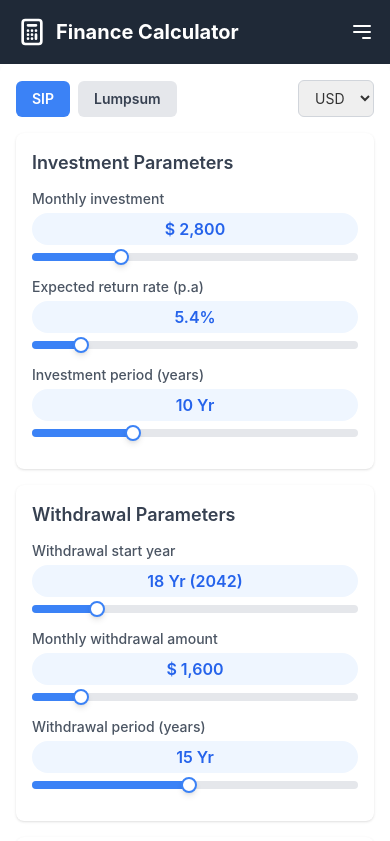
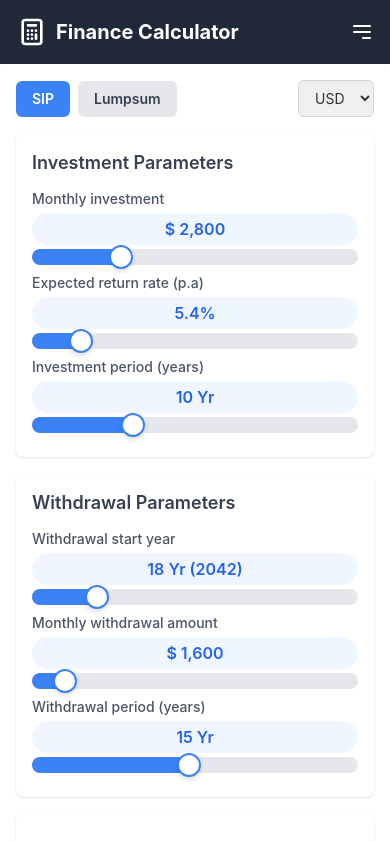
Before and after one commit to DhruvDoshi/Calculator, a React (Create React App) app: page /investmentcalculator in a window 390 px wide. Shown: the top 841 px of the page. Built offline with nearby package versions, Linux system fonts and the light colour scheme.

Commit message:
Slider mobile (#10)
* slider change for mobile

* slider change for mobile and web

* updated limits

---------

Co-authored-by: DHRUV DOSHI <Work@doshidhruv.com>

```diff
--- a/package.json
+++ b/package.json
@@ -12,6 +12,7 @@
     "react-dom": "^18.3.1",
     "react-router-dom": "^6.26.2",
     "react-scripts": "5.0.1",
+    "react-touch-drag-slider": "^2.2.6",
     "web-vitals": "^2.1.4"
   },
   "scripts": {
--- a/src/components/DraggableSlider.js
+++ b/src/components/DraggableSlider.js
@@ -1,32 +1,36 @@
-import React, { useState, useRef } from 'react';
+import React, { useState, useRef, useCallback } from 'react';
 
 const DraggableSlider = ({ label, value, setValue, min, max, step, currencySymbol, currentYear, showYear }) => {
-  const [isDragging, setIsDragging] = useState(false);
   const [isEditing, setIsEditing] = useState(false);
   const [inputValue, setInputValue] = useState(value);
   const sliderRef = useRef(null);
 
-  const updateValue = (clientX) => {
+  const updateValue = useCallback((clientX) => {
     const rect = sliderRef.current.getBoundingClientRect();
-    const percentage = (clientX - rect.left) / rect.width;
+    const percentage = Math.max(0, Math.min(1, (clientX - rect.left) / rect.width));
     const newValue = Math.round((percentage * (max - min) + min) / step) * step;
     setValue(Math.min(max, Math.max(min, newValue)));
-  };
+  }, [min, max, step, setValue]);
 
-  const handleMouseDown = (e) => {
-    setIsDragging(true);
-    updateValue(e.clientX);
-  };
-
-  const handleMouseMove = (e) => {
-    if (isDragging) {
-      updateValue(e.clientX);
-    }
-  };
-
-  const handleMouseUp = () => {
-    setIsDragging(false);
-  };
+  const handleStart = useCallback((e) => {
+    e.preventDefault();
+    const handleMove = (moveEvent) => {
+      moveEvent.preventDefault();
+      const clientX = moveEvent.type.includes('mouse') ? moveEvent.clientX : moveEvent.touches[0].clientX;
+      updateValue(clientX);
+    };
+    const handleEnd = () => {
+      document.removeEventListener('mousemove', handleMove);
+      document.removeEventListener('touchmove', handleMove);
+      document.removeEventListener('mouseup', handleEnd);
+      document.removeEventListener('touchend', handleEnd);
+    };
+    document.addEventListener('mousemove', handleMove);
+    document.addEventListener('touchmove', handleMove);
+    document.addEventListener('mouseup', handleEnd);
+    document.addEventListener('touchend', handleEnd);
+    updateValue(e.type.includes('mouse') ? e.clientX : e.touches[0].clientX);
+  }, [updateValue]);
 
   const handleInputChange = (e) => {
     setInputValue(e.target.value);
@@ -48,8 +52,8 @@ const DraggableSlider = ({ label, value, setValue, min, max, step, currencySymbo
   const percentage = ((value - min) / (max - min)) * 100;
 
   return (
-    <div className="mb-4">
-      <div className="flex flex-col sm:flex-row justify-between items-start sm:items-center mb-2">
+    <div className="mb-2">
+      <div className="flex flex-col sm:flex-row justify-between items-start sm:items-center mb-1">
         <label className="text-sm font-medium text-gray-600 mb-1 sm:mb-0">{label}</label>
         <div
           className="bg-blue-50 px-3 py-1 rounded-full cursor-pointer transition duration-300 hover:bg-blue-100 w-full sm:w-auto text-center sm:text-left"
@@ -76,19 +80,17 @@ const DraggableSlider = ({ label, value, setValue, min, max, step, currencySymbo
       </div>
       <div
         ref={sliderRef}
-        className="relative h-2 bg-gray-200 rounded-full cursor-pointer"
-        onMouseDown={handleMouseDown}
-        onMouseMove={handleMouseMove}
-        onMouseUp={handleMouseUp}
-        onMouseLeave={handleMouseUp}
+        className="relative h-4 sm:h-2 bg-gray-200 rounded-full cursor-pointer"
+        onMouseDown={handleStart}
+        onTouchStart={handleStart}
       >
         <div
           className="absolute top-0 left-0 h-full bg-blue-500 rounded-full"
           style={{ width: `${percentage}%` }}
         ></div>
         <div
-          className="absolute top-1/2 -translate-y-1/2 w-4 h-4 bg-white border-2 border-blue-500 rounded-full shadow-md"
-          style={{ left: `calc(${percentage}% - 8px)` }}
+          className="absolute top-1/2 -translate-y-1/2 w-6 h-6 sm:w-4 sm:h-4 bg-white border-2 border-blue-500 rounded-full shadow-md"
+          style={{ left: `calc(${percentage}% - 12px)` }}
         ></div>
       </div>
     </div>
--- a/src/components/InvestmentCalculator.js
+++ b/src/components/InvestmentCalculator.js
@@ -6,11 +6,11 @@ import DraggableSlider from './DraggableSlider';
 ChartJS.register(ArcElement, Tooltip, Legend, CategoryScale, LinearScale, PointElement, LineElement, Title);
 
 const currencies = [
-  { code: 'USD', symbol: '$', maxInvestment: 10000 },
-  { code: 'EUR', symbol: '€', maxInvestment: 10000 },
-  { code: 'GBP', symbol: '£', maxInvestment: 10000 },
-  { code: 'JPY', symbol: '¥', maxInvestment: 1000000 },
-  { code: 'INR', symbol: '₹', maxInvestment: 100000 },
+  { code: 'USD', symbol: '$', maxInvestment: 10000, maxWithdrawal: 15000 },
+  { code: 'EUR', symbol: '€', maxInvestment: 10000, maxWithdrawal: 15000 },
+  { code: 'GBP', symbol: '£', maxInvestment: 10000, maxWithdrawal: 15000 },
+  { code: 'JPY', symbol: '¥', maxInvestment: 1000000, maxWithdrawal: 1500000 },
+  { code: 'INR', symbol: '₹', maxInvestment: 100000, maxWithdrawal: 300000 },
 ];
 
 const InvestmentCalculator = () => {
@@ -37,6 +37,11 @@ const InvestmentCalculator = () => {
   const handleCurrencyChange = (event) => {
     const selectedCurrency = currencies.find(c => c.code === event.target.value);
     updateState('currency', selectedCurrency);
+
+    // Adjust monthly withdrawal if it exceeds the new maximum
+    if (calculatorState.monthlyWithdrawal > selectedCurrency.maxWithdrawal) {
+      updateState('monthlyWithdrawal', selectedCurrency.maxWithdrawal);
+    }
   };
 
   const calculateResults = useCallback(() => {
@@ -134,7 +139,7 @@ const InvestmentCalculator = () => {
           value={monthlyWithdrawal}
           setValue={(value) => updateState('monthlyWithdrawal', value)}
           min={100}
-          max={10000}
+          max={currency.maxWithdrawal}
           step={100}
           currencySymbol={currency.symbol}
         />
```
Also changed, not shown: 1 other file (tests, documents, lock files or other folders).
